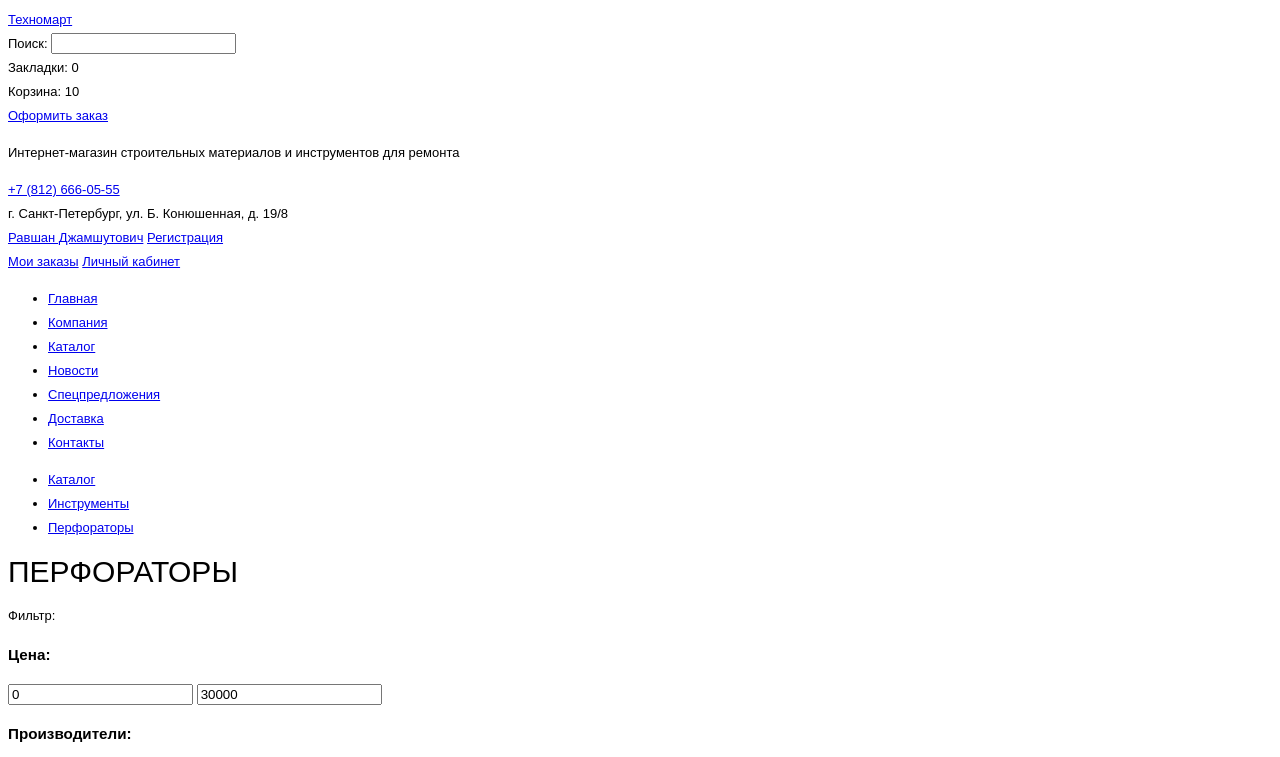
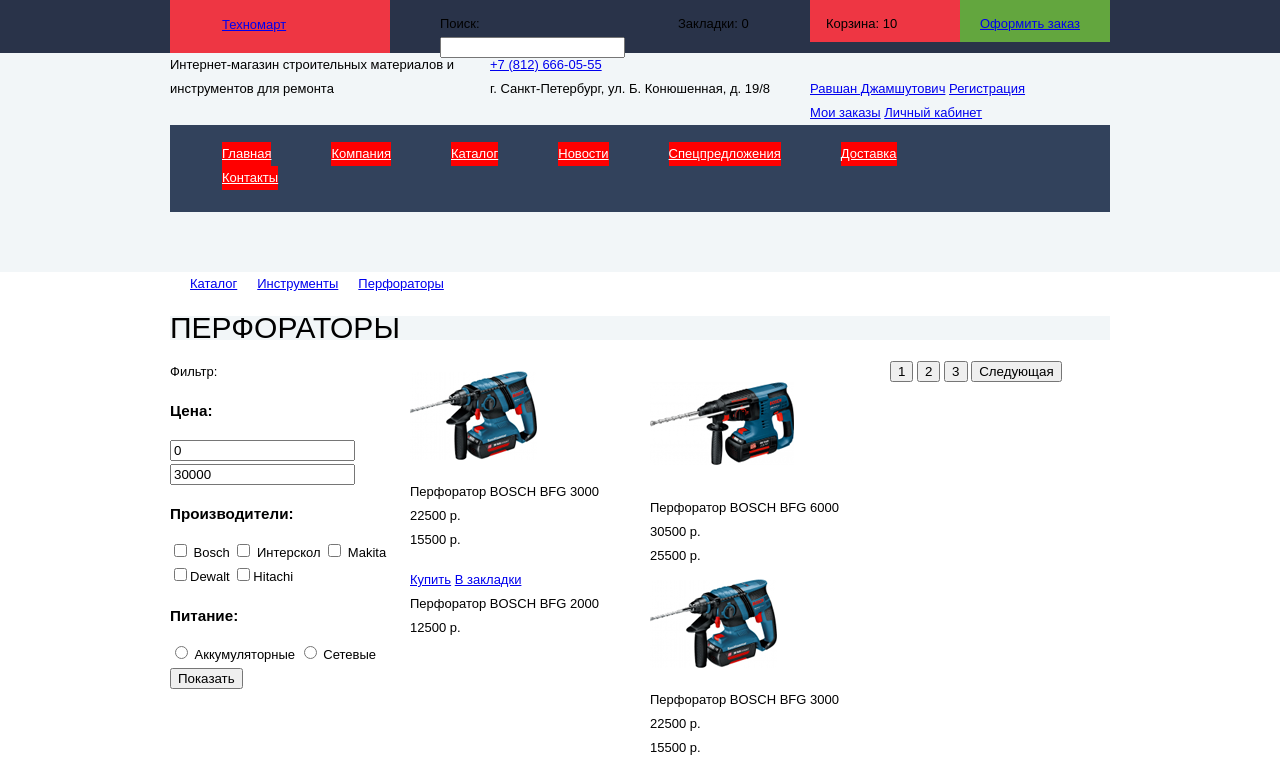
Before and after one commit to Tetianka/13394-technomart, a plain HTML site: page catalog.html in a window 1280 px wide. Shown: the top 757 px of the page. Drawn offline with Linux system fonts and the light colour scheme.

Commit message:
часть сетки

```diff
--- a/catalog.html
+++ b/catalog.html
@@ -11,7 +11,7 @@
                   <div class="top-menu-logo">
                       <a href="/index.html">Техномарт</a>
                   </div>
-                  <form>
+                  <form class="search">
                       <label>
                           Поиск: <input type="search">
                       </label>
@@ -25,7 +25,9 @@
                   <div class="top-menu-order">
                       <a href="#">Оформить заказ</a>
                   </div>
+            <div class="clearfix"></div>
           </div>
+
           <div class="header-content">
               <div class="container">
                   <section class="content-feature">
@@ -48,6 +50,7 @@
                           <a class="my-orders" href="#">Мои заказы</a>
                           <a class="my-account" href="#">Личный кабинет</a>
                       </div>
+                      <div class="clearfix"></div>
                   </section>
                   <nav class="main-navigation">
                       <ul>
@@ -72,7 +75,9 @@
                           <li>
                               <a href="#">Контакты</a>
                           </li>
+                          <div class="clearfix"></div>
                       </ul>
+
                   </nav>
               </div>
           </div>
@@ -85,6 +90,7 @@
                           <li><a href="#">Инструменты</a></li>
                           <li><a href="#">Перфораторы</a></li>
                       </ul>
+                      <div class="clearfix"></div>
                   </div>
               </div>
               <div class="catalog-title">
@@ -281,6 +287,7 @@
                            </div>
                       </div>
                       <!-- end catalog-items -->
+                      <div class="clearfix"></div>
                   </div>
               </div>
               <div class="notes">
--- a/css/style.css
+++ b/css/style.css
@@ -4,7 +4,7 @@ body{
     color: #000000;
     font-weight: normal;
     font-family: "PT Sans", "Arial";
-
+    margin: 0;
 }
 h1{
     font-size: 30px;
@@ -20,3 +20,164 @@ h2{
     font-family: "Cuprum", "PT Sans", "Arial";
     text-transform: uppercase
 }
+nav, ul, li, a, p {
+    margin: 0;
+    padding: 0;
+}
+
+header{
+    background-color: #293349;
+    margin: 0;
+}
+
+.container{
+    width: 940px;
+    margin-left: auto;
+    margin-right: auto;
+}
+.header-content{
+    background-color: #f2f6f8;
+    margin: 0;
+    padding-bottom: 60px
+}
+.top-menu-logo{
+    display:inline-block;
+    float: left;
+    margin-right: 20px;
+    width: 116px;
+    background-color: #ee3643;
+    padding-top: 13px;
+    padding-left: 52px;
+    padding-right: 52px;
+    padding-bottom: 16px;
+}
+.search{
+    display: inline-block;
+    float: left;
+    margin-right: 20px;
+    width: 180px;
+    height: 18px;
+    padding-left: 30px;
+    padding-right: 10px;
+    padding-top: 12px;
+    padding-bottom: 12px;
+}
+
+.top-menu-bookmark{
+    display: inline-block;
+    float: left;
+    width: 106px;
+    height: 18px;
+    margin-right: 20px;
+    padding-left: 28px;
+    padding-right: 6px;
+    padding-top: 12px;
+    padding-bottom: 12px;
+}
+
+.top-menu-cart{
+    display: inline-block;
+    float: left;
+    background-color:#ee3643;
+    width: 106px;
+    height: 18px;
+    margin-right: 0;
+    padding-left: 16px;
+    padding-right: 28px;
+    padding-top: 12px;
+    padding-bottom: 12px;
+}
+.top-menu-order{
+    display: inline-block;
+    float: right;
+    background-color: #63a63e;
+    width: 108px;
+    height: 18px;
+    padding-left: 20px;
+    padding-right: 22px;
+    padding-top: 12px;
+    padding-bottom: 12px;
+}
+.clearfix::after {
+    content: "";
+    display: block;
+    clear: both;
+}
+.header-about{
+    float: left;
+    width: 196px;
+     width: 300px;
+    margin-right: 20px
+}
+
+.header-address{
+    float: left;
+    width: 300px;
+    margin-right: 20px
+}
+
+.auth-user-block{
+    float: left;
+    width: 300px;
+}
+
+nav a{
+    margin: 0;
+    padding: 0;
+    color: white;
+}
+
+nav li{
+    margin: 0;
+    padding: 0;
+    background-color: red;
+}
+.main-navigation {
+    background-color: #32425c;
+    padding-left: 52px;
+    padding-right: 52px;
+    padding-top: 17px;
+    padding-bottom: 22px;
+}
+
+nav ul li{
+    float: left;
+    list-style: none;
+    margin-right: 60px;
+}
+
+.catalog-breadcrumbs li{
+    float: left;
+    list-style: none;
+    padding-left: 20px;
+}
+div.catalog-title .container{
+    background-color: #f2f6f8;
+}
+
+div.catalog-filter{
+    float: left;
+    width: 220px;
+    margin-right: 20px;
+}
+div.catalog-items{
+    float: left;
+    width: 700px;
+}
+
+.item-block{
+    float: left;
+    width: 220px;
+    margin-right: 20px;
+}
+.notes{
+    background-color: #f2f6f8;
+}
+
+footer{
+    background-color: #32425c;
+}
+
+.sub-footer{
+    background-color: #293349;
+}
```
